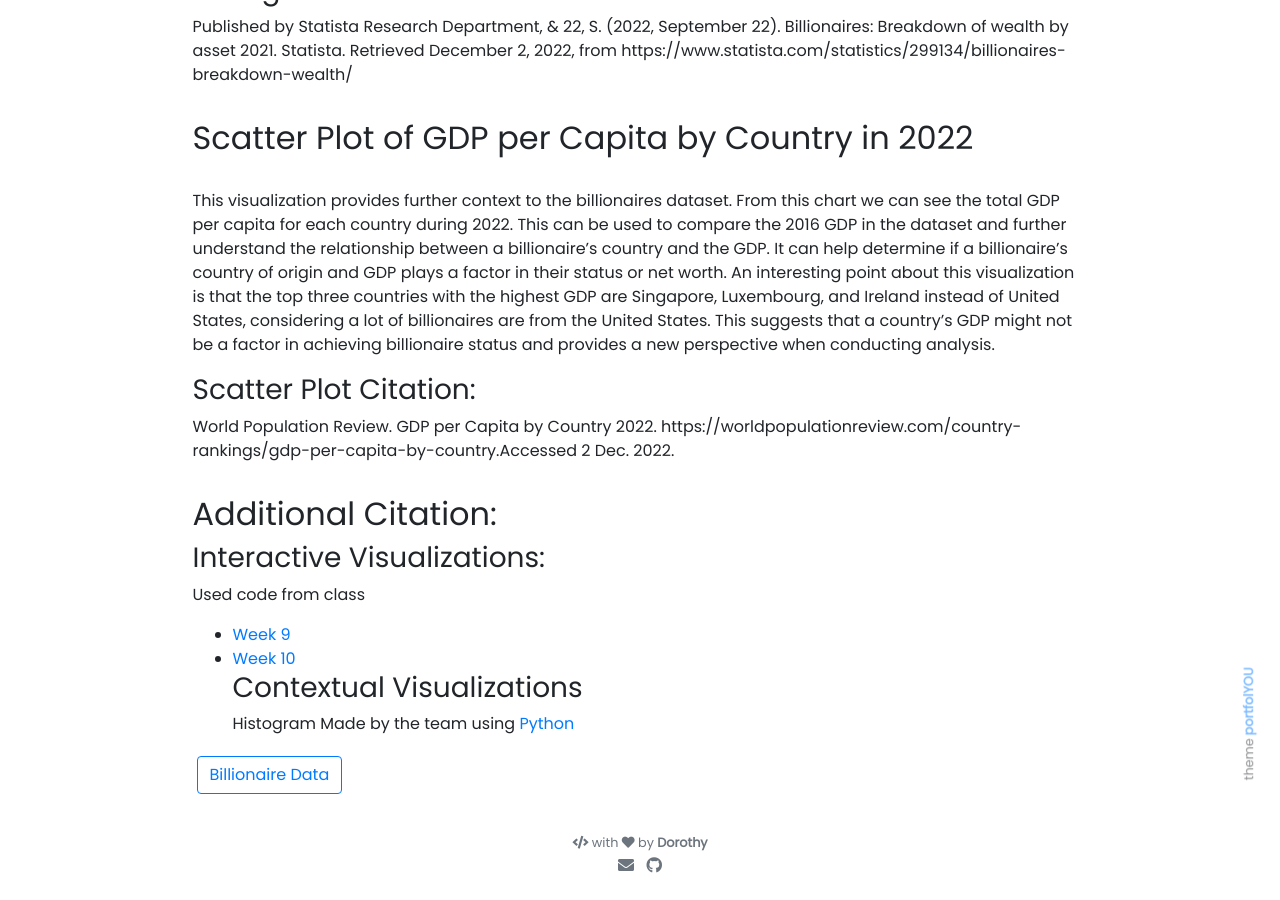
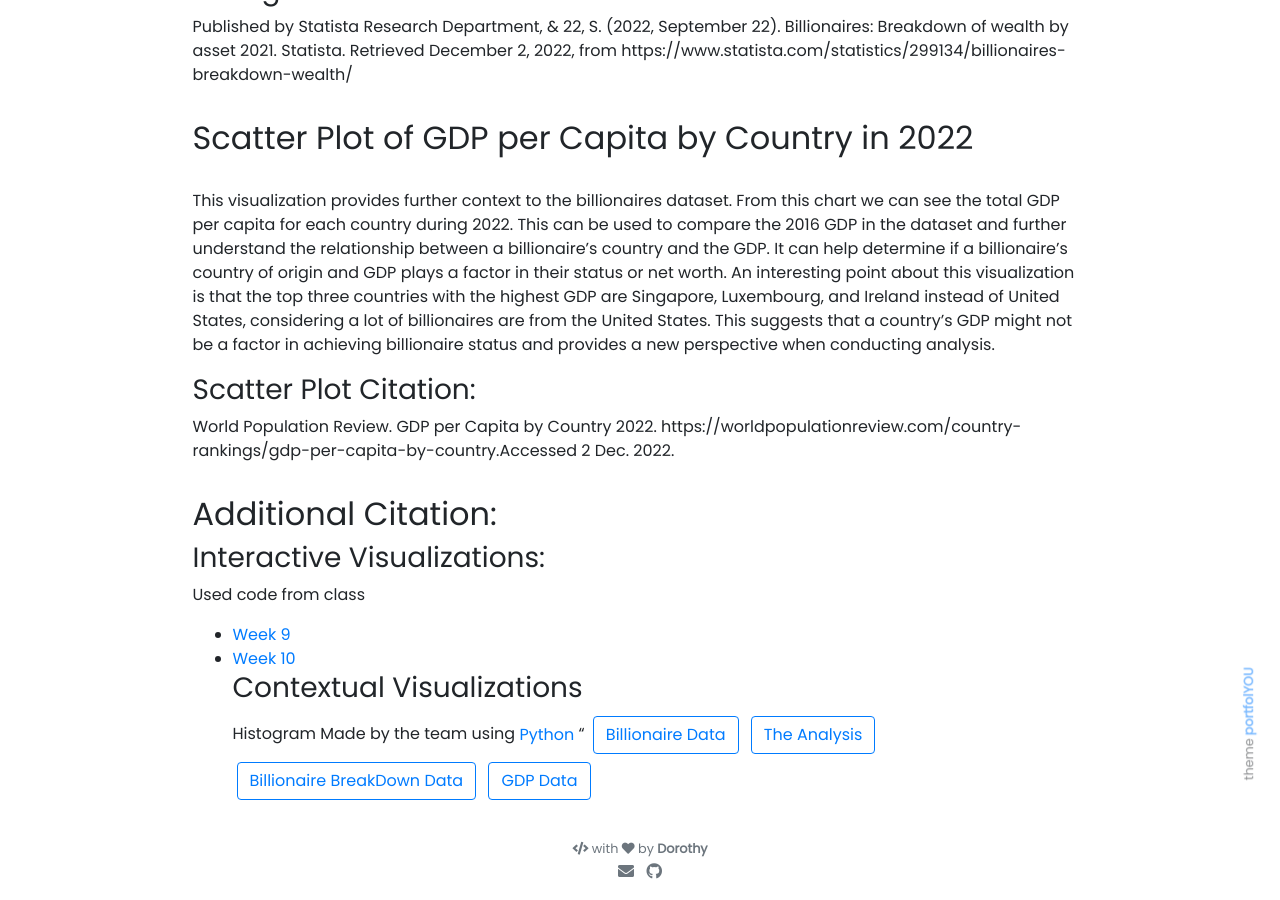
Before and after one commit to Donlapun/donlapun.github.io, a Jekyll site: the page built from _projects/Billionaires.md, in a window 1280 px wide and 900 px high, scrolled down 1829 px. Built offline with Jekyll 4.4.1, drawn with Linux system fonts in a browser that asks for light colours; nearby versions of some CDN libraries.

Commit message:
Update Billionaires.md

```diff
--- a/_projects/Billionaires.md
+++ b/_projects/Billionaires.md
@@ -68,11 +68,8 @@
 ### Contextual Visualizations
 Histogram
 Made by the team using [Python](https://starboard.gg/rshah257/IS445-final-project-python-nxupkrI)
-
-
-{% include elements/button.html link="[https://think.cs.vt.edu/corgis/csv/billionaires/](https://think.cs.vt.edu/corgis/csv/billionaires/)
-](https://worldpopulationreview.com/country-rankings/gdp-per-capita-by-country)" text="Billionaire Data" %}
-<!-- {% include elements/button.html link="[https://github.com/vega/vega/blob/main/docs/data/cars.json](https://starboard.gg/fahdonlapun/final_project_3.1-n0vrN1h)" text="The Analysis" %}
-{% include elements/button.html link="[https://www.statista.com/statistics/299134/billionaires-breakdown-wealth/
-](https://worldpopulationreview.com/country-rankings/gdp-per-capita-by-country)" text="Billionaire BreakDown Data" %}
-{% include elements/button.html link="[https://github.com/jnaiman/online_cv_public/blob/main/python_notebooks/test_generate_plots.ipynb](https://worldpopulationreview.com/country-rankings/gdp-per-capita-by-country)" text="GDP Data" %} -->
+"
+{% include elements/button.html link="https://think.cs.vt.edu/corgis/csv/billionaires/" text="Billionaire Data" %}
+{% include elements/button.html link="https://starboard.gg/fahdonlapun/final_project_3.1-n0vrN1h" text="The Analysis" %}
+{% include elements/button.html link="https://www.statista.com/statistics/299134/billionaires-breakdown-wealth/" text="Billionaire BreakDown Data" %}
+{% include elements/button.html link="https://worldpopulationreview.com/country-rankings/gdp-per-capita-by-country" text="GDP Data" %}
```
